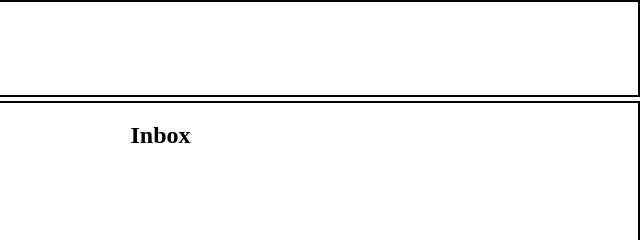
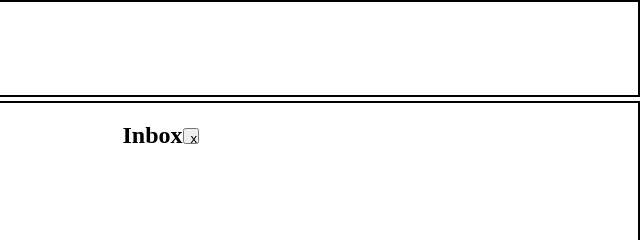
Before and after one commit to ralphorteza/odin-todo, a website with bundled scripts: page dist/index.html in a window 1280 px wide. Both pictures are taken after a click on the button "Inbox". Shown: the top 240 px of the page, 640-1280 px from the left. Built offline with nearby package versions, Linux system fonts and the light colour scheme.

Commit message:
Create a delete project button

```diff
--- a/src/handlers/projectevents.js
+++ b/src/handlers/projectevents.js
@@ -58,16 +58,25 @@ export default class ProjectEvents {
   }
 
   static openProject(projectName, projectButton) {
-    // const projectPreview = document.querySelector('#project-preview');
+    const projectPreview = document.querySelector('#project-preview');
     const projectNameHeader = document.querySelector('#project-name-header');
     const defaultProjectButtons = document.querySelectorAll('.button-default-project');
     const customProjectButtons = document.querySelectorAll('.button-project');
+    const buttonDeleteProject = document.querySelector('#button-delete-project');
+    buttonDeleteProject.style.display = 'none';
 
+    if (projectName !== 'Inbox') {
+      buttonDeleteProject.style.display = 'block';
+    }
+    projectNameHeader.textContent = projectName;
     const allProjectButtons = [...defaultProjectButtons, ...customProjectButtons];
     allProjectButtons.forEach((button) => button.classList.remove('active'));
     projectButton.classList.add('active');
+  }
 
-    projectNameHeader.textContent = projectName;
+  static deleteProject() {
+    const projectName = document.querySelector('#project-name-header').textContent;
+    Storage.deleteProject(projectName);
   }
 
   static openInboxProject() {
--- a/src/style.css
+++ b/src/style.css
@@ -52,6 +52,19 @@ body {
   align-items: center;
 
   position: relative;
+}
+
+#project-header-container {
+  display: flex;
+  flex-direction: row;
+
+  align-items: center;
+  row-gap: 10px;
+}
+
+#button-delete-project {
+  height: 1rem;
+  width: 1rem;
 }
 
 /* button */
```
Also changed, not shown: dist/index.html, dist/main.js.
